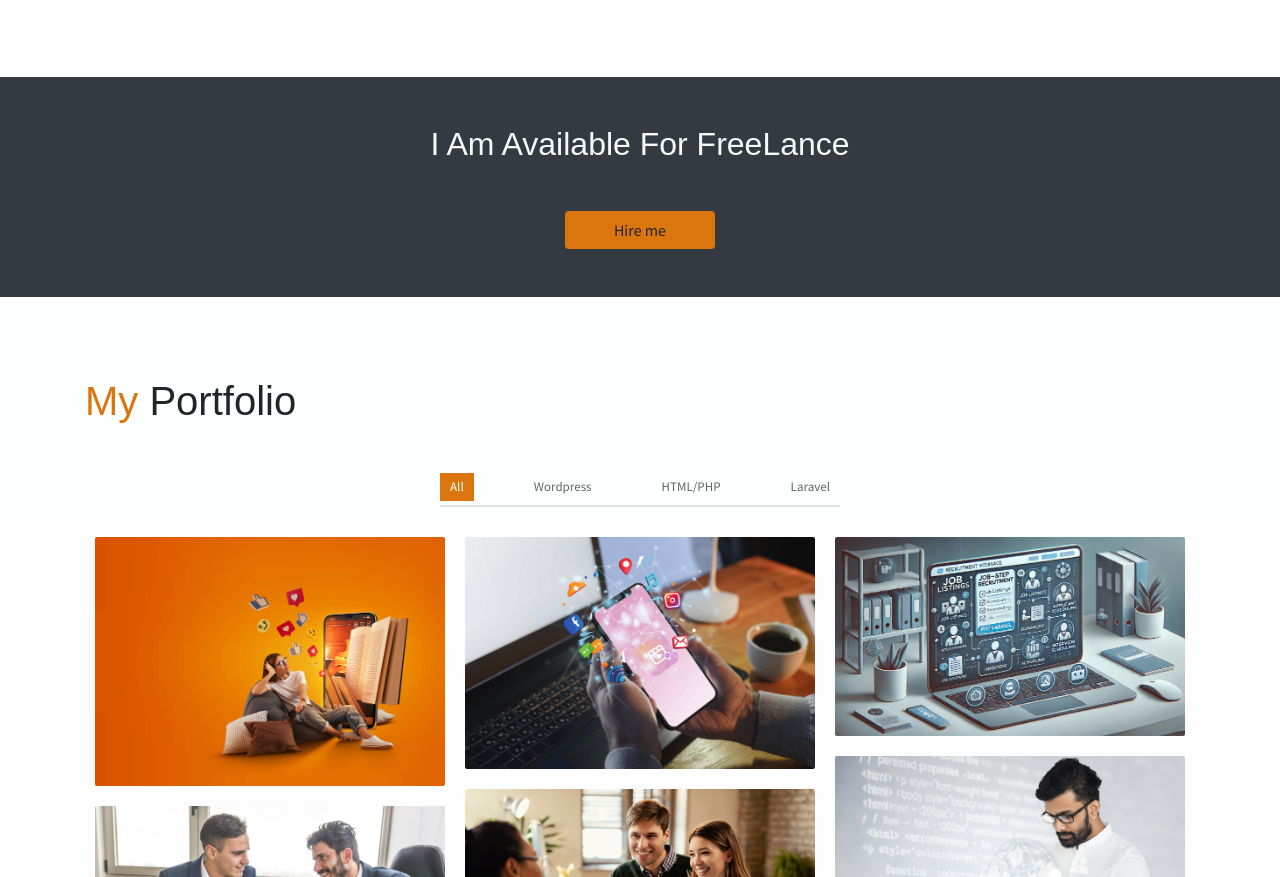
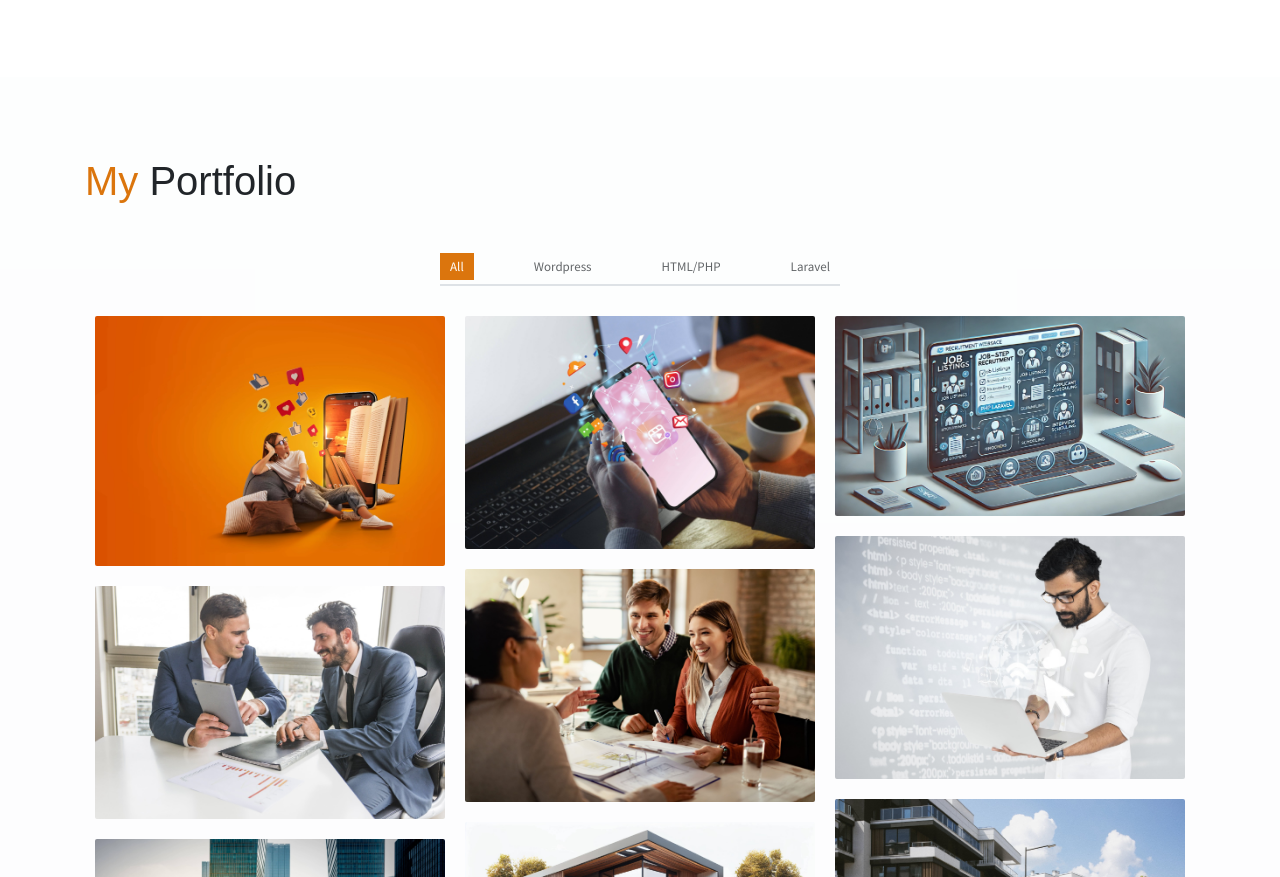
Before and after one commit to shreyash0606/shreyash-mahamulkar-portfolio, a website: page portfolio/public_html/index.html in a window 1280 px wide. Shown: the part 3288-4165 px from the top of the page. Drawn offline with Linux system fonts and the light colour scheme.

Commit message:
fourth Commit

```diff
--- a/portfolio/public_html/index.html
+++ b/portfolio/public_html/index.html
@@ -359,12 +359,12 @@
     </section>
 
 
-    <section class="section bg-dark py-5">
+    <!-- <section class="section bg-dark py-5">
         <div class="container text-center">
             <h2 class="text-light mb-5 font-weight-normal">I Am Available For FreeLance</h2>
             <button class="btn bg-primary w-lg" >Hire me</button>
         </div>
-    </section>
+    </section> -->
 
     <!-- Portfolio Section -->
     <section class="section bg-custom-gray" id="portfolio">
```
